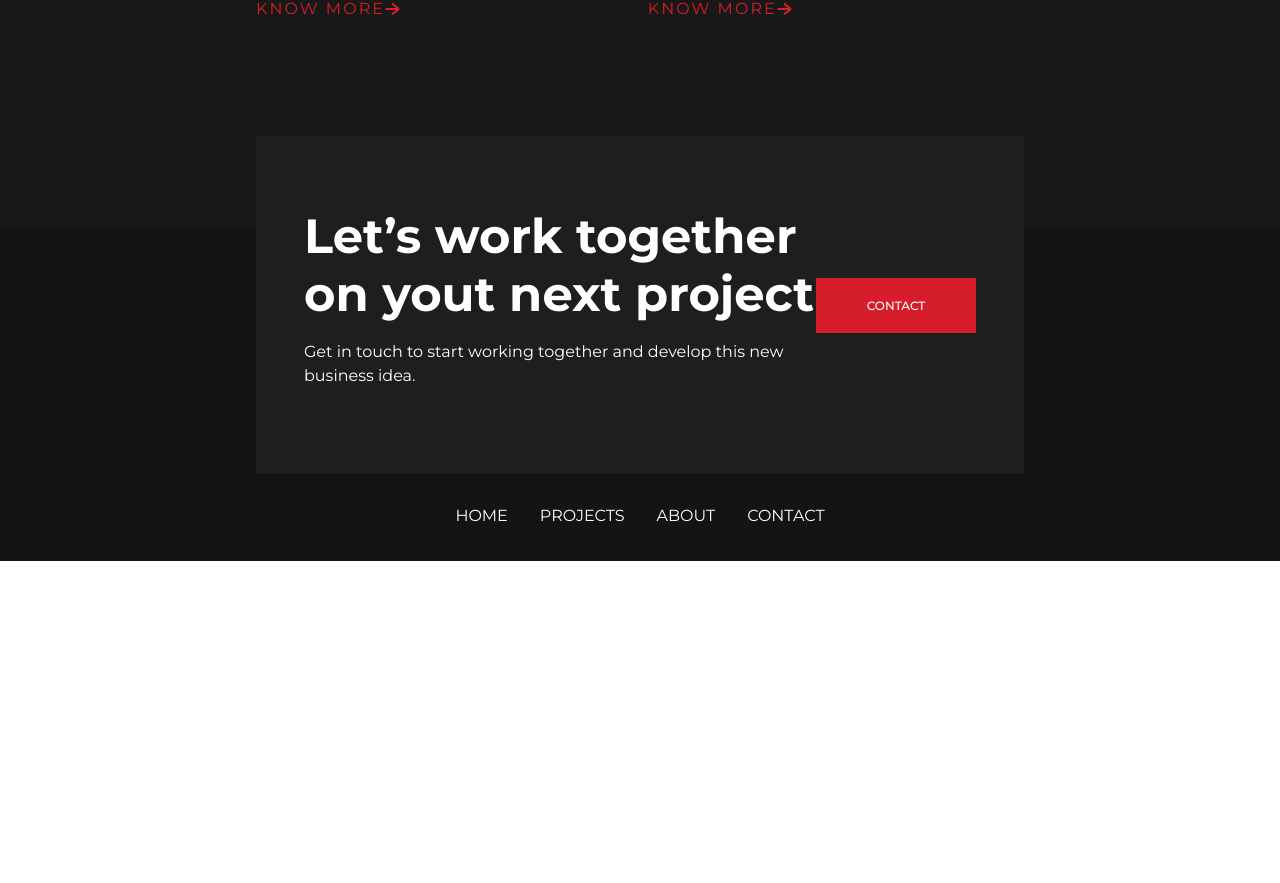
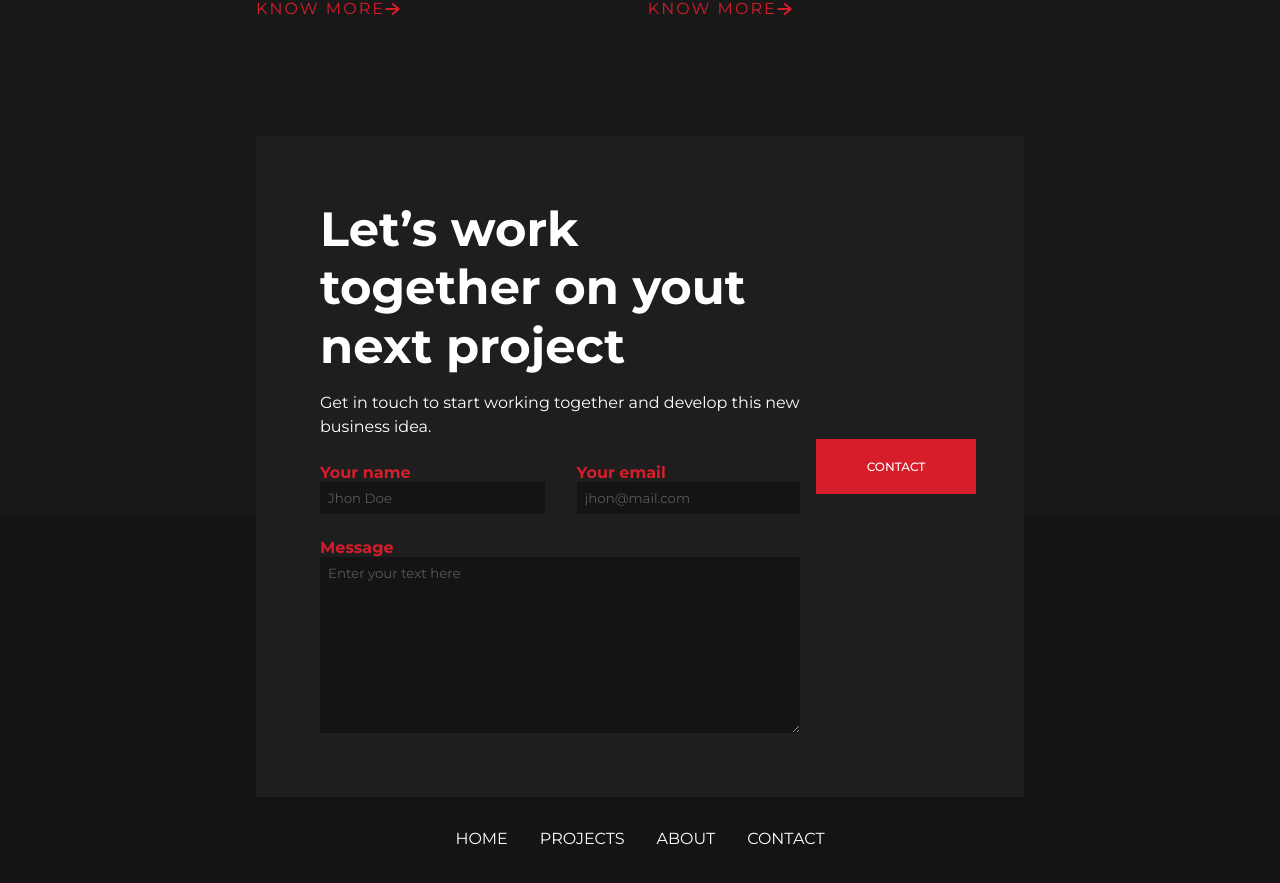
Before and after one commit to kevincastillo19/portfolio, a React (Vite) app: page / in a window 1280 px wide. Shown: the part 2791-3674 px from the top of the page. Before the commit the page ends 3352 px from the top, so only its background shows below. Built offline with nearby package versions, Linux system fonts and the light colour scheme.

Commit message:
feat: initial form for contact

```diff
--- a/src/components/Banner/_banner.module.scss
+++ b/src/components/Banner/_banner.module.scss
@@ -6,7 +6,7 @@
     background-color: $primaryGray;
     justify-content: space-around;
     width: 100%;
-    height: 21.18rem;
+    min-height: 21.18rem;
     align-items: center;
     box-sizing: border-box;
     padding: 3rem;
@@ -27,8 +27,37 @@
 
 .textColumn{
     flex:2;
-    padding: 5rem;
+    padding: 1rem;
 }
 .buttonColumn{
     flex:1;
 }
+.contactForm{
+    width: 100%;
+    display: flex;
+    flex-direction: column;
+    font-family: 'Montserrat', sans-serif;
+    .box{
+        display: flex;
+        margin: 0.5rem 0 1.5rem 0 ;
+    }
+    .formInput:nth-child(odd){
+        margin-right: 2rem;
+    }
+    .formLabel{
+        color: $primaryColor;
+        font-weight: 600;
+    }
+    & input, textarea{
+        box-sizing: border-box;
+        background-color: $darkGray;
+        color: $white;
+        border: none;
+        padding: 0.5rem;
+        font-family: 'Montserrat', sans-serif;
+        width: 100%;
+        &::placeholder{
+            color: $placeholderGray;
+        }
+    }
+}
--- a/src/components/Banner/index.tsx
+++ b/src/components/Banner/index.tsx
@@ -5,13 +5,51 @@ type props = {
     caption: string
     buttonText: string
     buttonAction: () => void
+    contact?: boolean
 }
 
-export const Banner = ({ title, caption, buttonText, buttonAction }: props) => (
+export const Banner = ({
+    title,
+    caption,
+    buttonText,
+    buttonAction,
+    contact,
+}: props) => (
     <div className={styles.bannerContainer}>
-        <div className={styles.textCol}>
+        <div className={styles.textColumn}>
             <h2 className={'title'}>{title}</h2>
             <p className={'caption'}>{caption}</p>
+            <form action="" className={styles.contactForm}>
+                <div className={styles.box}>
+                    <div className={styles.formInput}>
+                        <label htmlFor="name" className={styles.formLabel}>
+                            Your name
+                        </label>
+                        <input type="text" name="name" placeholder="Jhon Doe" />
+                    </div>
+
+                    <div className={styles.formInput}>
+                        <label htmlFor="email" className={styles.formLabel}>
+                            Your email
+                        </label>
+                        <input
+                            type="email"
+                            name="email"
+                            placeholder="jhon@mail.com"
+                        />
+                    </div>
+                </div>
+
+                <label htmlFor="message" className={styles.formLabel}>
+                    Message
+                </label>
+                <textarea
+                    name="message"
+                    cols={30}
+                    rows={10}
+                    placeholder="Enter your text here"
+                ></textarea>
+            </form>
         </div>
         {buttonText && (
             <div className={styles.buttonCol}>
--- a/src/theme/colors.scss
+++ b/src/theme/colors.scss
@@ -6,3 +6,4 @@ $primaryGray:#1E1E1E;
 $darkGray:#141414;
 $secondGray:#181818;
 $white:#fff;
+$placeholderGray:#595959;
```
